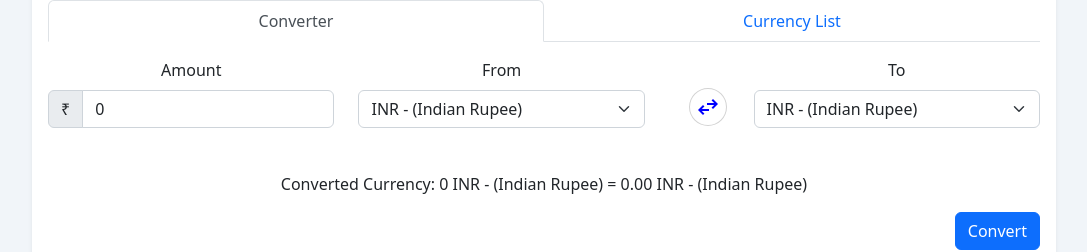
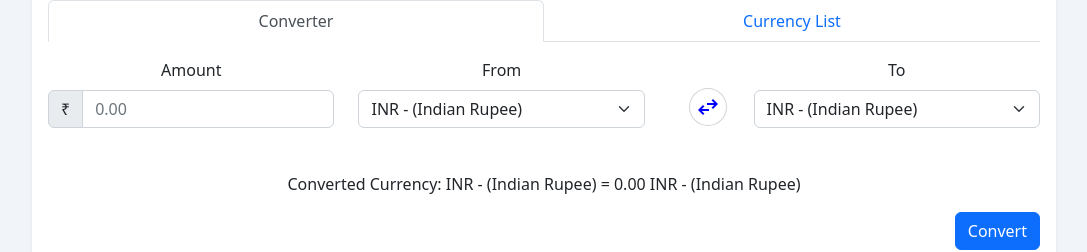
Before and after one commit to svfeb/Currency-Converter-App, a React (Create React App) app: page / in a window 1280 px wide. Shown: the part 230-482 px from the top of the page, without its empty margins (96-1183 px from the left). Built offline with nearby package versions, Linux system fonts and the light colour scheme.

Commit message:
Update Converter.js

```diff
--- a/src/components/Converter.js
+++ b/src/components/Converter.js
@@ -14,7 +14,7 @@ function Converter() {
   const [currencySymbolFrom, setCurrencySymbolFrom] = useState(
     Data[0].currencySymbol
   );
-  const [amount, setAmount] = useState(0);
+  const [amount, setAmount] = useState("");
   const [output, setOutput] = useState(0);
 
   function Click() {
@@ -73,6 +73,7 @@ function Converter() {
               <InputGroup.Text>{currencySymbolFrom}</InputGroup.Text>
 
               <Form.Control
+                placeholder="0.00"
                 aria-label="Amount (to the nearest dollar)"
                 value={amount}
                 onChange={change}
```
